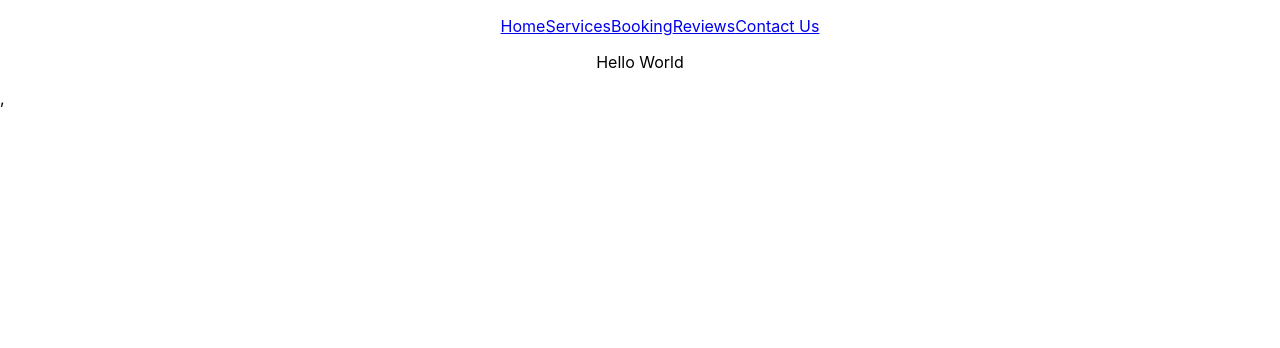
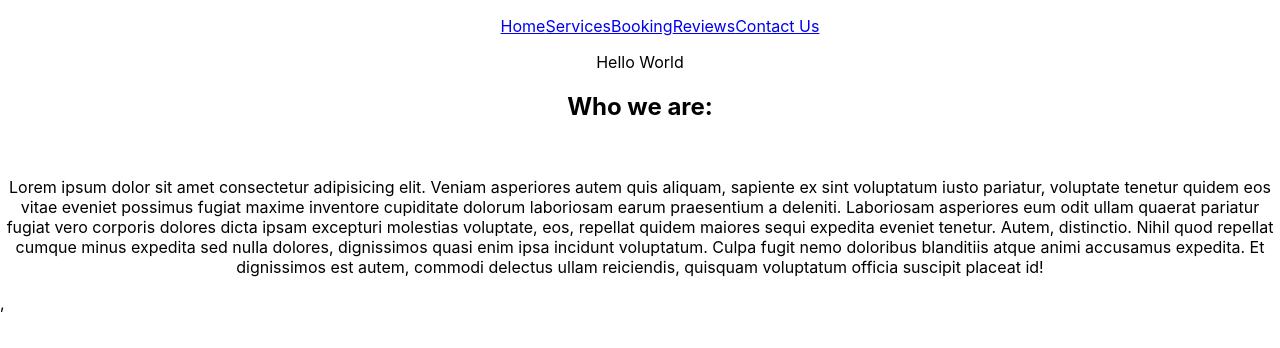
Before and after one commit to StephenKairu/services-booking-react-app, a React (Create React App) app in the folder code/phase2/my-app/: page / in a window 1280 px wide. Shown: the top 348 px of the page. Built offline with nearby package versions, Linux system fonts and the light colour scheme.

Commit message:
Add text into about section

```diff
--- a/code/phase2/my-app/src/components/Footer.js
+++ b/code/phase2/my-app/src/components/Footer.js
@@ -1,3 +1,4 @@
 import React from "react";
 
+
 export default function Footer() {}
--- a/code/phase2/my-app/src/components/Home.js
+++ b/code/phase2/my-app/src/components/Home.js
@@ -5,6 +5,14 @@ export default function Home() {
     return (
         <div>
             <p>Hello World</p>
+            <div>
+            <h2>Who we are:</h2>
+            {/* <img src="./src/assets/images/Barber1.jpg" alt="" /> */}
+            <br/>
+            <div>
+            <p>Lorem ipsum dolor sit amet consectetur adipisicing elit. Veniam asperiores autem quis aliquam, sapiente ex sint voluptatum iusto pariatur, voluptate tenetur quidem eos vitae eveniet possimus fugiat maxime inventore cupiditate dolorum laboriosam earum praesentium a deleniti. Laboriosam asperiores eum odit ullam quaerat pariatur fugiat vero corporis dolores dicta ipsam excepturi molestias voluptate, eos, repellat quidem maiores sequi expedita eveniet tenetur. Autem, distinctio. Nihil quod repellat cumque minus expedita sed nulla dolores, dignissimos quasi enim ipsa incidunt voluptatum. Culpa fugit nemo doloribus blanditiis atque animi accusamus expedita. Et dignissimos est autem, commodi delectus ullam reiciendis, quisquam voluptatum officia suscipit placeat id!</p>
+            </div>
+            </div>
         </div>
     )
 }
--- a/code/phase2/my-app/src/components/Pay.js
+++ b/code/phase2/my-app/src/components/Pay.js
@@ -1,2 +1,4 @@
 import React from "react";
+
+
 export default function Pay () {}
```
Also changed, not shown: code/phase2/my-app/src/assets/images/Barber1.jpg (added), code/phase2/my-app/src/assets/images/BarbershopLogo.jpg (added).
